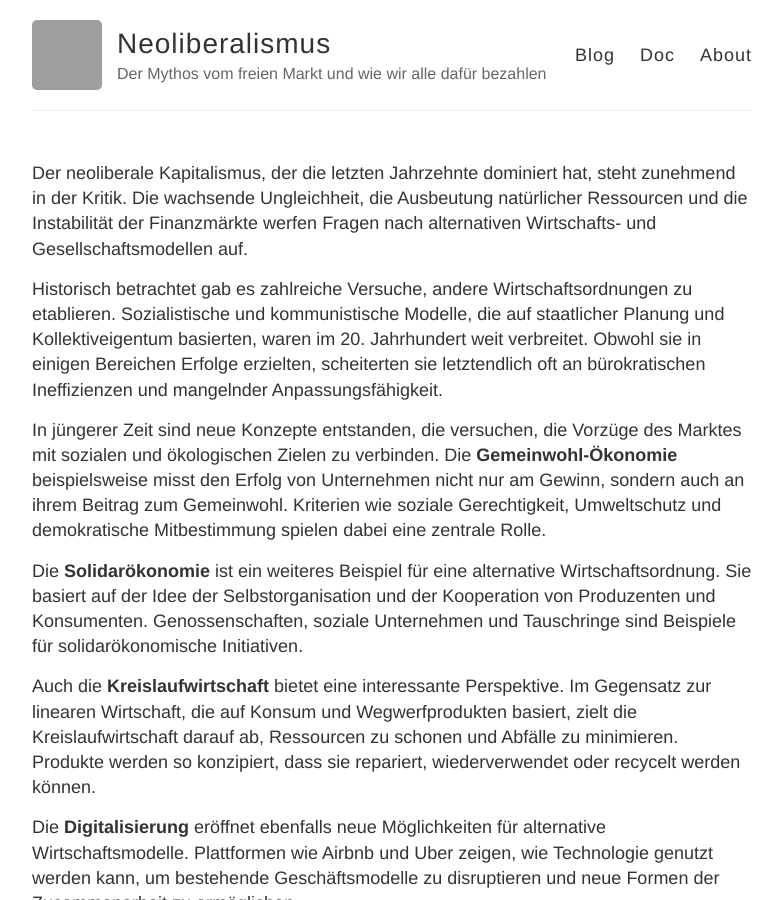
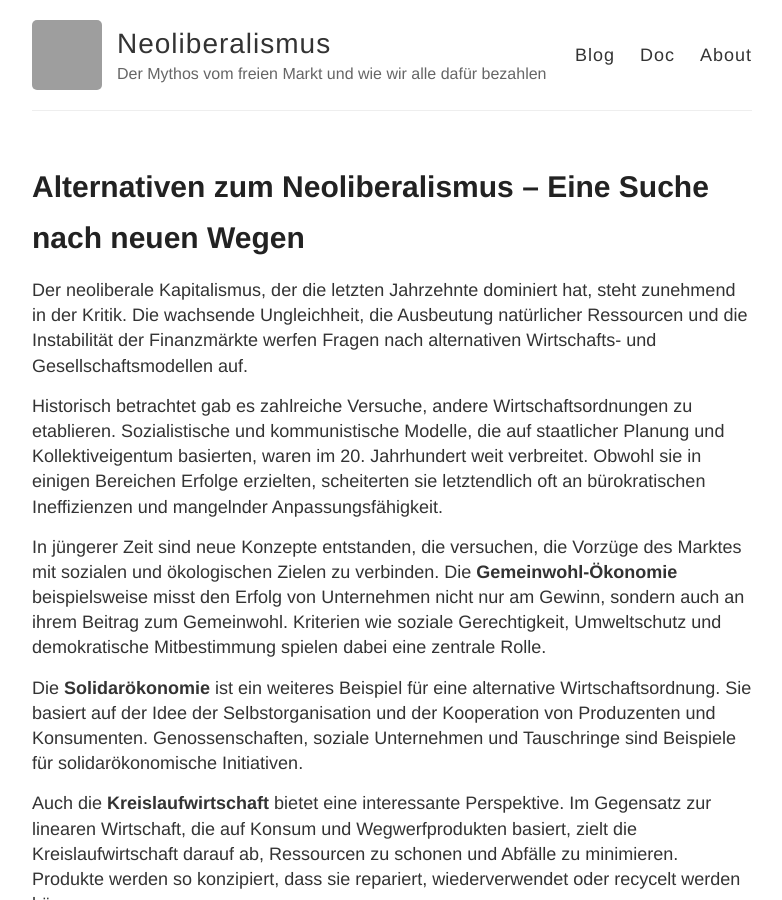
Before and after one commit to S2030c/neoliberalismus, a Jekyll site: the page built from _posts/2024-09-23-alternativen-zum-neoliberalismus.md, in a window 1280 px wide and 900 px high. Shown: the whole window, without its empty margins (248-1030 px from the left). Built offline with Jekyll 4.4.1, drawn with Linux system fonts in a browser that asks for light colours; our own code applies the rules of GitHub Pages for plain Markdown files; grey boxes are pictures that could not be loaded.

Commit message:
Update 2024-09-23-alternativen-zum-neoliberalismus.md

```diff
--- a/_posts/2024-09-23-alternativen-zum-neoliberalismus.md
+++ b/_posts/2024-09-23-alternativen-zum-neoliberalismus.md
@@ -1,5 +1,5 @@
 ---
-title: Alternativen zum Neoliberalismus: Eine Suche nach neuen Wegen
+title: Alternativen zum Neoliberalismus – Eine Suche nach neuen Wegen
 ---
 Der neoliberale Kapitalismus, der die letzten Jahrzehnte dominiert hat, steht zunehmend in der Kritik. Die wachsende Ungleichheit, die Ausbeutung natürlicher Ressourcen und die Instabilität der Finanzmärkte werfen Fragen nach alternativen Wirtschafts- und Gesellschaftsmodellen auf.
 
```
